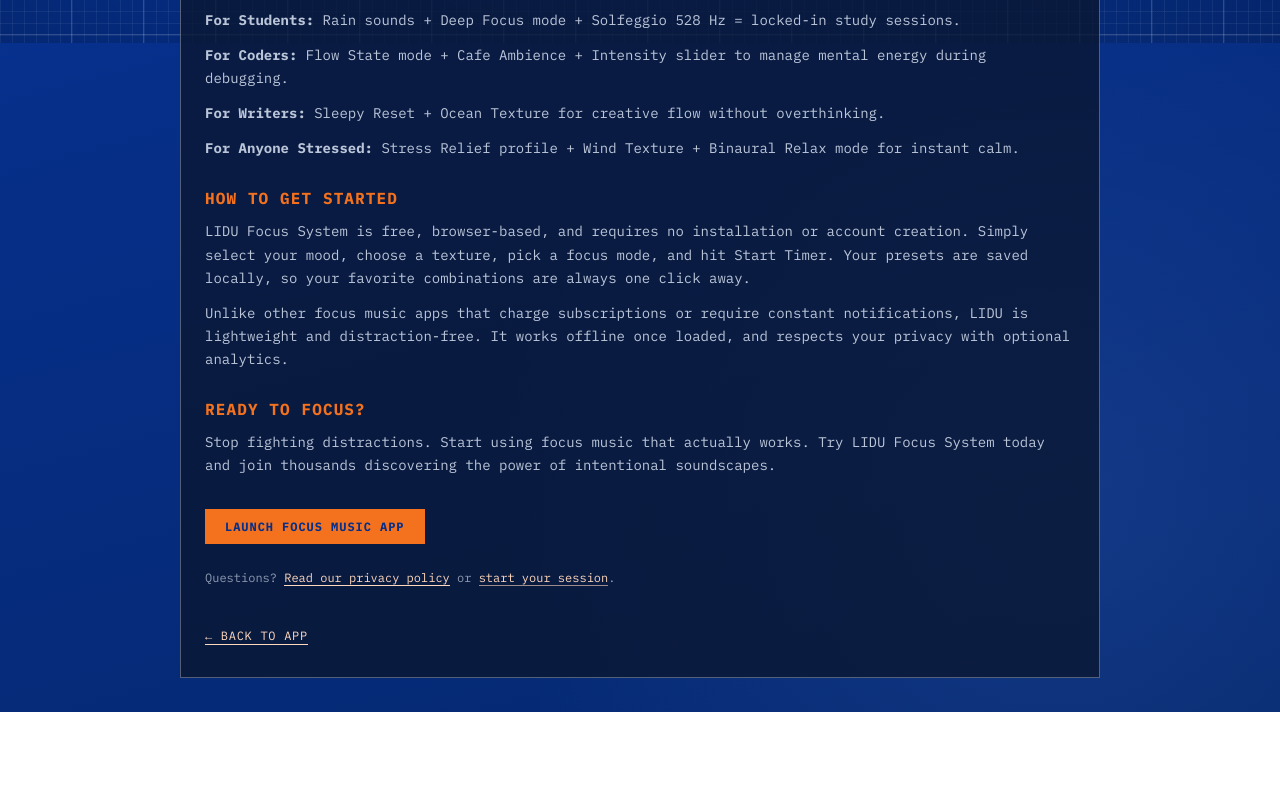
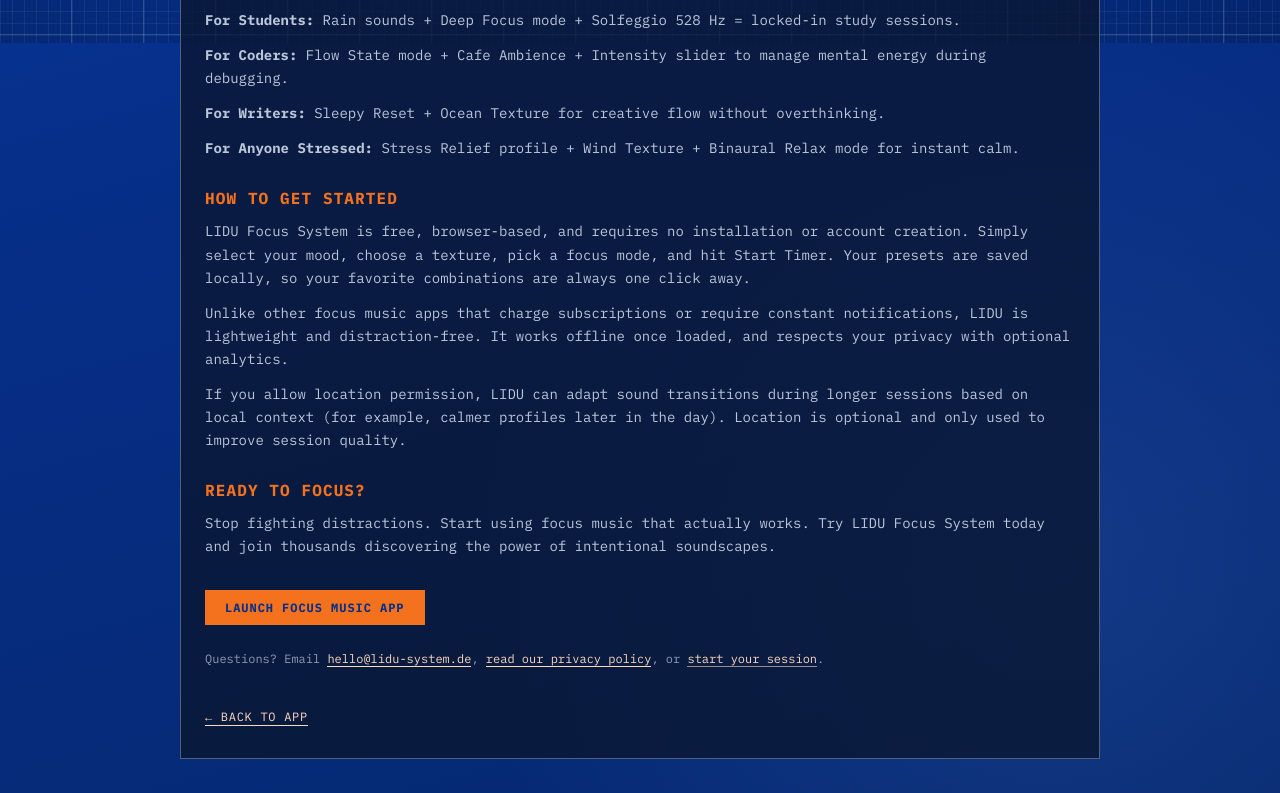
Before and after one commit to SoddTodd/soundscape-app, a plain HTML site: page focus-music-app.html in a window 1280 px wide. Shown: the part 757-1550 px from the top of the page. Before the commit the page ends 1469 px from the top, so only its background shows below. Drawn offline with Linux system fonts and the light colour scheme.

Commit message:
Add location-permission note and contact email

```diff
--- a/focus-music-app.html
+++ b/focus-music-app.html
@@ -190,12 +190,12 @@
   <main>
     <h1>The Best Free Focus Music App for Deep Work</h1>
     <p class="intro">
-      Looking for the perfect focus music app? LIDU Focus System combines scientifically-designed ambient soundscapes, binaural beats, and Solfeggio frequencies to help you achieve deep focus, reduce stress, and boost productivity. Start your first session today—no signup required.
+      Looking for the perfect focus music app? LIDU Focus System combines scientifically-designed ambient soundscapes, binaural beats, and Solfeggio frequencies to help you achieve deep focus, reduce stress, and boost productivity. Start your first session today — no signup required.
     </p>
 
     <h2>Why Focus Music Matters</h2>
     <p>
-      Focus music isn't just background noise—it's a powerful tool that helps your brain enter a state of flow. The right ambient soundscape can mask distracting environmental noise, reduce mental fatigue, and enhance concentration for studying, coding, writing, or creative work.
+      Focus music isn't just background noise — it's a powerful tool that helps your brain enter a state of flow. The right ambient soundscape can mask distracting environmental noise, reduce mental fatigue, and enhance concentration for studying, coding, writing, or creative work.
     </p>
 
     <h2>What Makes LIDU Different</h2>
@@ -223,6 +223,10 @@
       Unlike other focus music apps that charge subscriptions or require constant notifications, LIDU is lightweight and distraction-free. It works offline once loaded, and respects your privacy with optional analytics.
     </p>
 
+    <p>
+      If you allow location permission, LIDU can adapt sound transitions during longer sessions based on local context (for example, calmer profiles later in the day). Location is optional and only used to improve session quality.
+    </p>
+
     <h2>Ready to Focus?</h2>
     <p>
       Stop fighting distractions. Start using focus music that actually works. Try LIDU Focus System today and join thousands discovering the power of intentional soundscapes.
@@ -230,7 +234,7 @@
 
     <a href="/" class="cta-button">Launch Focus Music App</a>
     <p style="margin-top: 24px; font-size: 12px; color: rgba(232, 241, 255, 0.6);">
-      Questions? <a href="privacy.html">Read our privacy policy</a> or <a href="/" style="border-bottom-color: rgba(255, 216, 189, 0.6);">start your session</a>.
+      Questions? Email <a href="mailto:hello@lidu-system.de">hello@lidu-system.de</a>, <a href="privacy.html">read our privacy policy</a>, or <a href="/" style="border-bottom-color: rgba(255, 216, 189, 0.6);">start your session</a>.
     </p>
 
     <a class="back-link" href="/">← Back to app</a>
```
